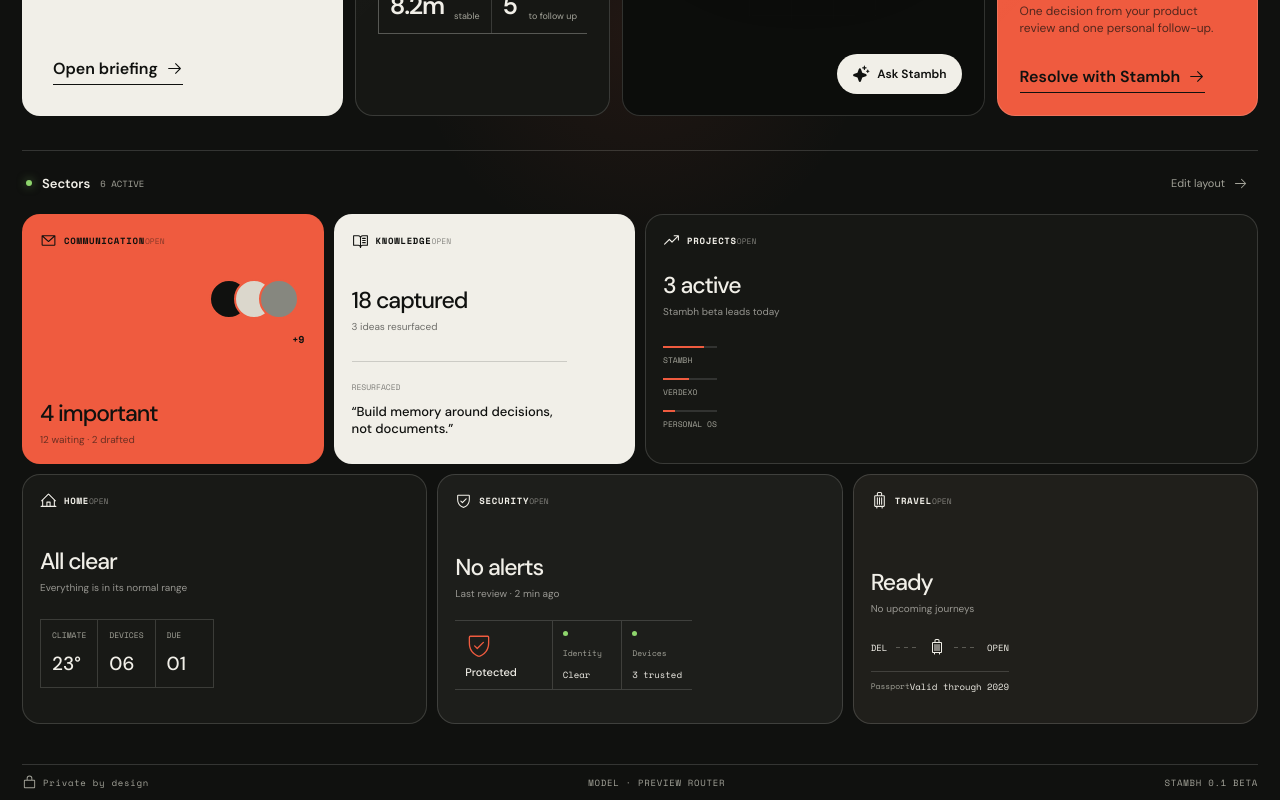
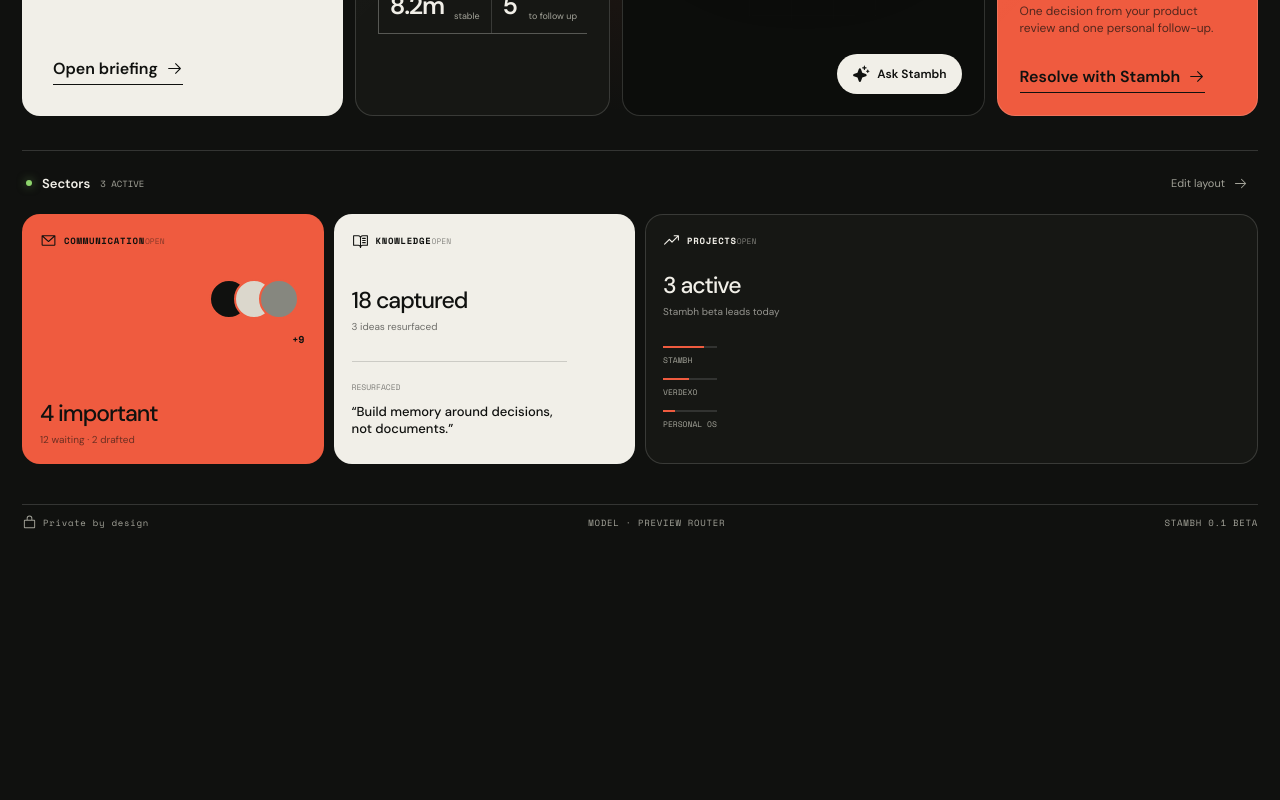
Before and after one commit to verdexo-vent/stambh, a React (Vite) app: page / in a window 1280 px wide. Shown: the part 628-1428 px from the top of the page. After the commit the page ends 1168 px from the top, so only its background shows below. Built offline with nearby package versions, Linux system fonts and the light colour scheme.

Commit message:
Remove secondary sector widgets

```diff
--- a/src/App.tsx
+++ b/src/App.tsx
@@ -10,15 +10,12 @@ import {
   CurrencyInr,
   EnvelopeSimple,
   Heartbeat,
-  HouseLine,
   ListChecks,
   LockSimple,
   Microphone,
   PaperPlaneTilt,
   Pulse,
-  ShieldCheck,
   Sparkle,
-  SuitcaseRolling,
   TrendUp,
   UsersThree,
   X
@@ -49,10 +46,7 @@ const signals = [
 const lifeSectors = [
   { name: "Communication", metric: "4 important", note: "12 waiting · 2 drafted", icon: EnvelopeSimple, kind: "inbox" },
   { name: "Knowledge", metric: "18 captured", note: "3 ideas resurfaced", icon: BookOpenText, kind: "knowledge" },
-  { name: "Projects", metric: "3 active", note: "Stambh beta leads today", icon: TrendUp, kind: "projects" },
-  { name: "Home", metric: "All clear", note: "Everything is in its normal range", icon: HouseLine, kind: "home" },
-  { name: "Security", metric: "No alerts", note: "Last review · 2 min ago", icon: ShieldCheck, kind: "security" },
-  { name: "Travel", metric: "Ready", note: "No upcoming journeys", icon: SuitcaseRolling, kind: "travel" }
+  { name: "Projects", metric: "3 active", note: "Stambh beta leads today", icon: TrendUp, kind: "projects" }
 ];
 
 export function App() {
@@ -221,9 +215,6 @@ export function App() {
               {kind === "inbox" && <div className="inbox-visual"><i /><i /><i /><span>+9</span></div>}
               {kind === "knowledge" && <div className="knowledge-visual"><small>RESURFACED</small><p>“Build memory around decisions, not documents.”</p></div>}
               {kind === "projects" && <div className="project-visual"><span><i style={{ width: "76%" }} />Stambh</span><span><i style={{ width: "48%" }} />Verdexo</span><span><i style={{ width: "22%" }} />Personal OS</span></div>}
-              {kind === "home" && <div className="home-visual"><span><small>Climate</small><strong>23°</strong></span><span><small>Devices</small><strong>06</strong></span><span><small>Due</small><strong>01</strong></span></div>}
-              {kind === "security" && <div className="security-visual"><div><ShieldCheck size={28} weight="light" /><strong>Protected</strong></div><span><i />Identity<small>Clear</small></span><span><i />Devices<small>3 trusted</small></span></div>}
-              {kind === "travel" && <div className="travel-visual"><div><span>DEL</span><i /><SuitcaseRolling size={16} /><i /><span>OPEN</span></div><p><span>Passport</span><strong>Valid through 2029</strong></p></div>}
               <ArrowRight className="sector-arrow" size={18} />
             </button>
           ))}
--- a/src/styles.css
+++ b/src/styles.css
@@ -110,7 +110,6 @@ button:focus-visible, a:focus-visible, input:focus-visible { outline: 2px solid
 .sector-widget.inbox { grid-column: span 3; grid-row: span 2; background: var(--signal); color: var(--ink); border-color: transparent; }
 .sector-widget.knowledge { grid-column: span 3; grid-row: span 2; background: var(--paper); color: var(--ink); }
 .sector-widget.projects { grid-column: span 6; grid-row: span 2; }
-.sector-widget.home, .sector-widget.security, .sector-widget.travel { grid-column: span 4; grid-row: span 2; }
 .sector-top { display: flex; align-items: center; justify-content: space-between; }
 .sector-top > span { display: flex; align-items: center; gap: 7px; font: 700 9px/1 "Space Mono", monospace; letter-spacing: .08em; text-transform: uppercase; }
 .sector-top > small { margin: 0; font: 8px/1 "Space Mono", monospace; opacity: .46; text-transform: uppercase; }
@@ -126,26 +125,6 @@ button:focus-visible, a:focus-visible, input:focus-visible { outline: 2px solid
 .project-visual { display: grid; gap: 14px; margin: 28px 0 18px; }
 .project-visual span { position: relative; padding-top: 8px; border-top: 2px solid rgba(255,255,255,.12); color: var(--muted); font: 8px/1 "Space Mono", monospace; text-transform: uppercase; }
 .project-visual i { position: absolute; height: 2px; left: 0; top: -2px; background: var(--signal); }
-.home { background: #181916; }
-.home-visual { order: 2; display: grid; grid-template-columns: repeat(3, 1fr); margin: 25px 0 18px; border: 1px solid var(--line); }
-.home-visual > span { min-height: 67px; padding: 11px; display: flex; flex-direction: column; justify-content: space-between; border-right: 1px solid var(--line); }
-.home-visual > span:last-child { border-right: 0; }
-.home-visual small { color: var(--muted); font: 8px/1 "Space Mono", monospace; text-transform: uppercase; }
-.home-visual strong { font-size: 19px; font-weight: 500; }
-.security { background: #1d1e1b; }
-.security-visual { order: 2; margin: 20px 0 16px; display: grid; grid-template-columns: 1.4fr 1fr 1fr; min-height: 70px; border-top: 1px solid var(--line); border-bottom: 1px solid var(--line); }
-.security-visual > div, .security-visual > span { padding: 10px; display: flex; flex-direction: column; justify-content: space-between; border-right: 1px solid var(--line); }
-.security-visual > span:last-child { border-right: 0; }
-.security-visual > div { color: var(--signal); }.security-visual > div strong { color: var(--paper); font-size: 11px; font-weight: 500; }
-.security-visual > span { position: relative; color: var(--muted); font: 8px/1 "Space Mono", monospace; }
-.security-visual > span i { width: 5px; height: 5px; border-radius: 50%; background: #8ed56c; }
-.security-visual > span small { color: var(--paper); font-size: 9px; }
-.travel { background: #201f1b; }
-.travel-visual { order: 2; margin: 24px 0 15px; }
-.travel-visual > div { display: flex; align-items: center; gap: 9px; color: var(--paper); font: 9px/1 "Space Mono", monospace; }
-.travel-visual > div i { flex: 1; height: 1px; background: repeating-linear-gradient(90deg, var(--muted) 0 4px, transparent 4px 8px); opacity: .45; }
-.travel-visual > p { margin: 16px 0 0; padding-top: 10px; border-top: 1px solid var(--line); display: flex; justify-content: space-between; color: var(--muted); font: 8px/1 "Space Mono", monospace; }
-.travel-visual > p strong { color: var(--paper); font-size: 9px; font-weight: 400; }
 .sector-arrow { position: absolute; right: 17px; bottom: 17px; opacity: 0; transform: translateX(-6px); transition: opacity .2s ease, transform .2s ease; }
 .sector-widget:hover .sector-arrow { opacity: 1; transform: translateX(0); }
 
@@ -189,7 +168,7 @@ button:focus-visible, a:focus-visible, input:focus-visible { outline: 2px solid
   .agenda-panel, .priorities-panel, .signal-panel, .attention-panel { grid-column: auto; grid-row: auto; min-height: 250px; }
   .core-stage { width: min(44vw, 360px); }
   .sector-board { grid-template-columns: repeat(6, 1fr); }
-  .sector-widget.inbox, .sector-widget.knowledge, .sector-widget.projects, .sector-widget.home, .sector-widget.security, .sector-widget.travel { grid-column: span 2; }
+  .sector-widget.inbox, .sector-widget.knowledge, .sector-widget.projects { grid-column: span 2; }
 }
 
 @media (max-width: 720px) {
```
